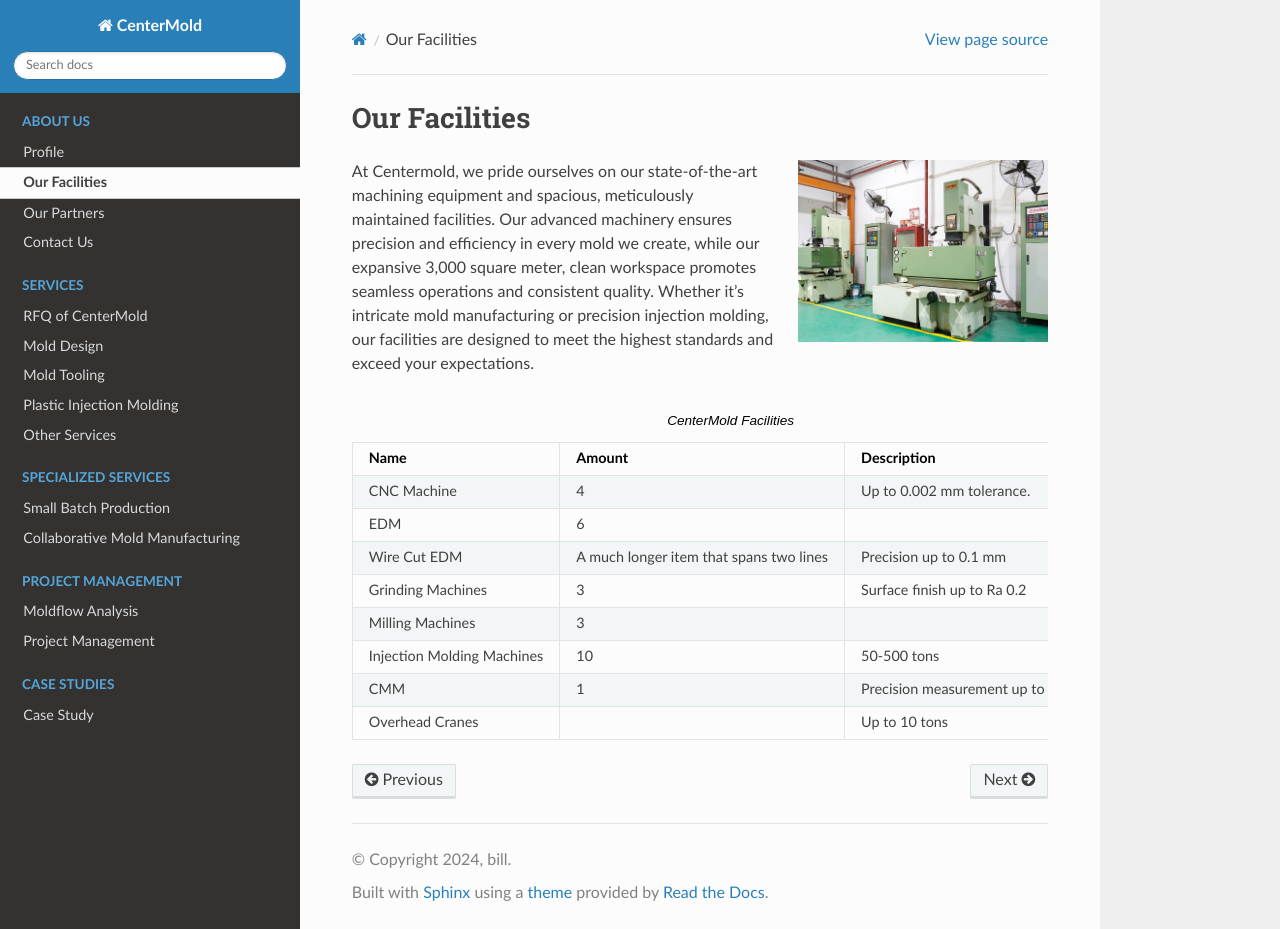
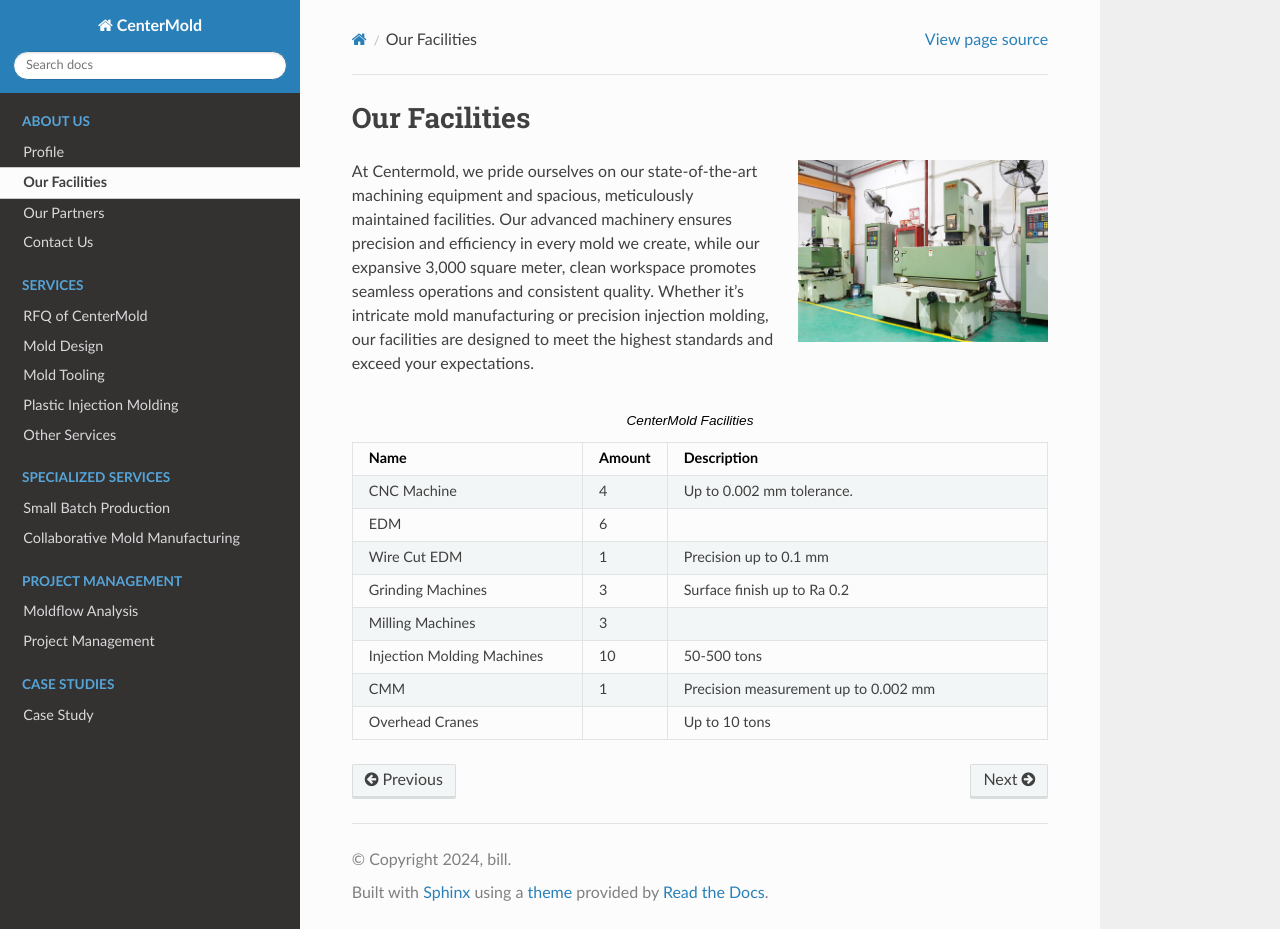
Before and after one commit to paultang/centermold, a Sphinx documentation site: the page built from source/Facility.rst, in a window 1280 px wide and 929 px high. Built offline with Sphinx 7.4.7 and the Read the Docs theme 2.0.0, drawn with Linux system fonts in a browser that asks for light colours.

Commit message:
Update Facility.rst

```diff
--- a/source/Facility.rst
+++ b/source/Facility.rst
@@ -27,7 +27,7 @@
      - 6
      -
    * - Wire Cut EDM
-     - A much longer item that spans two lines
+     - 1
      - Precision up to 0.1 mm
    * - Grinding Machines
      - 3
```
Also changed, not shown: other parts of source/Facility.rst (+1 -1 lines).
